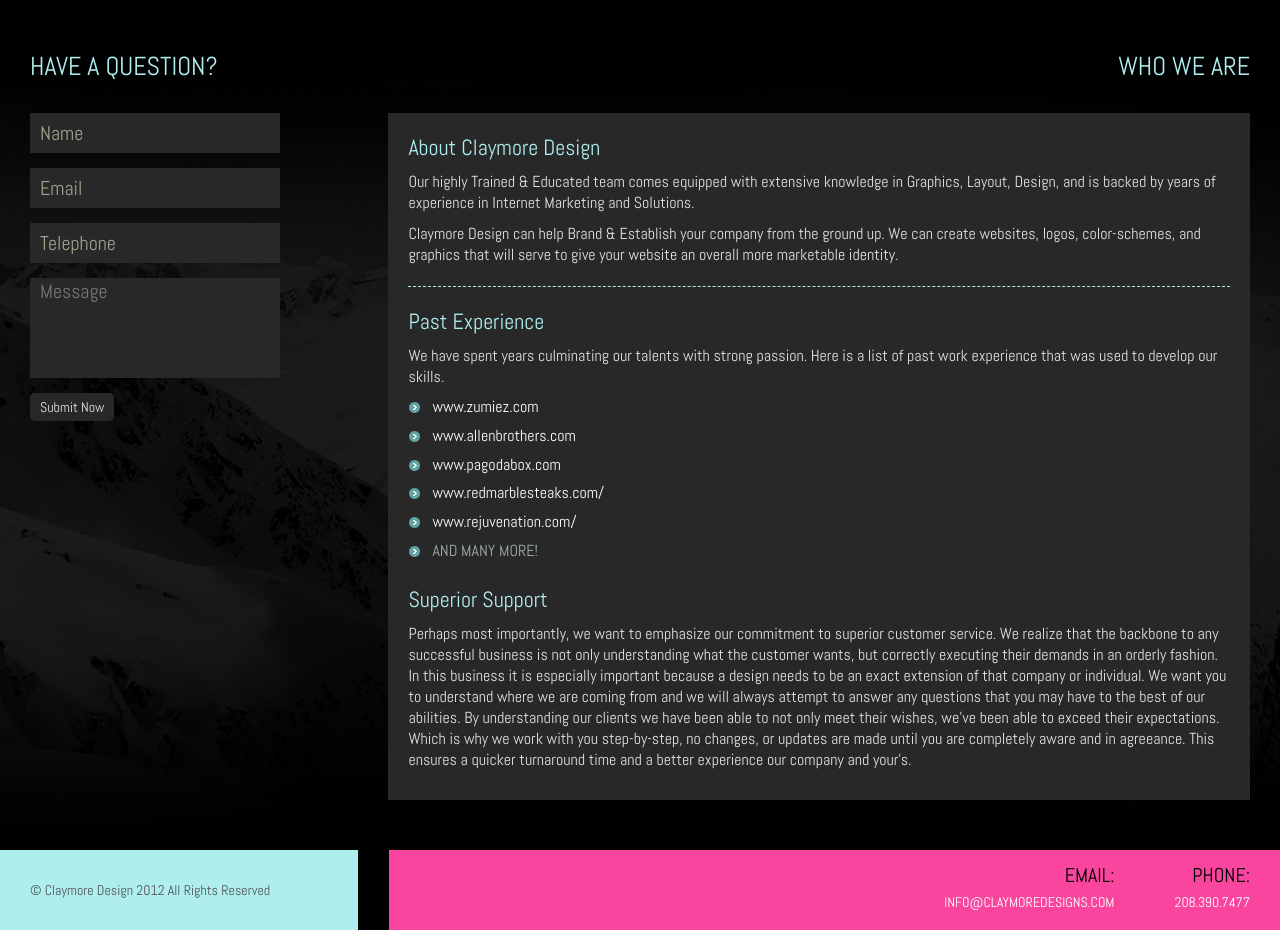
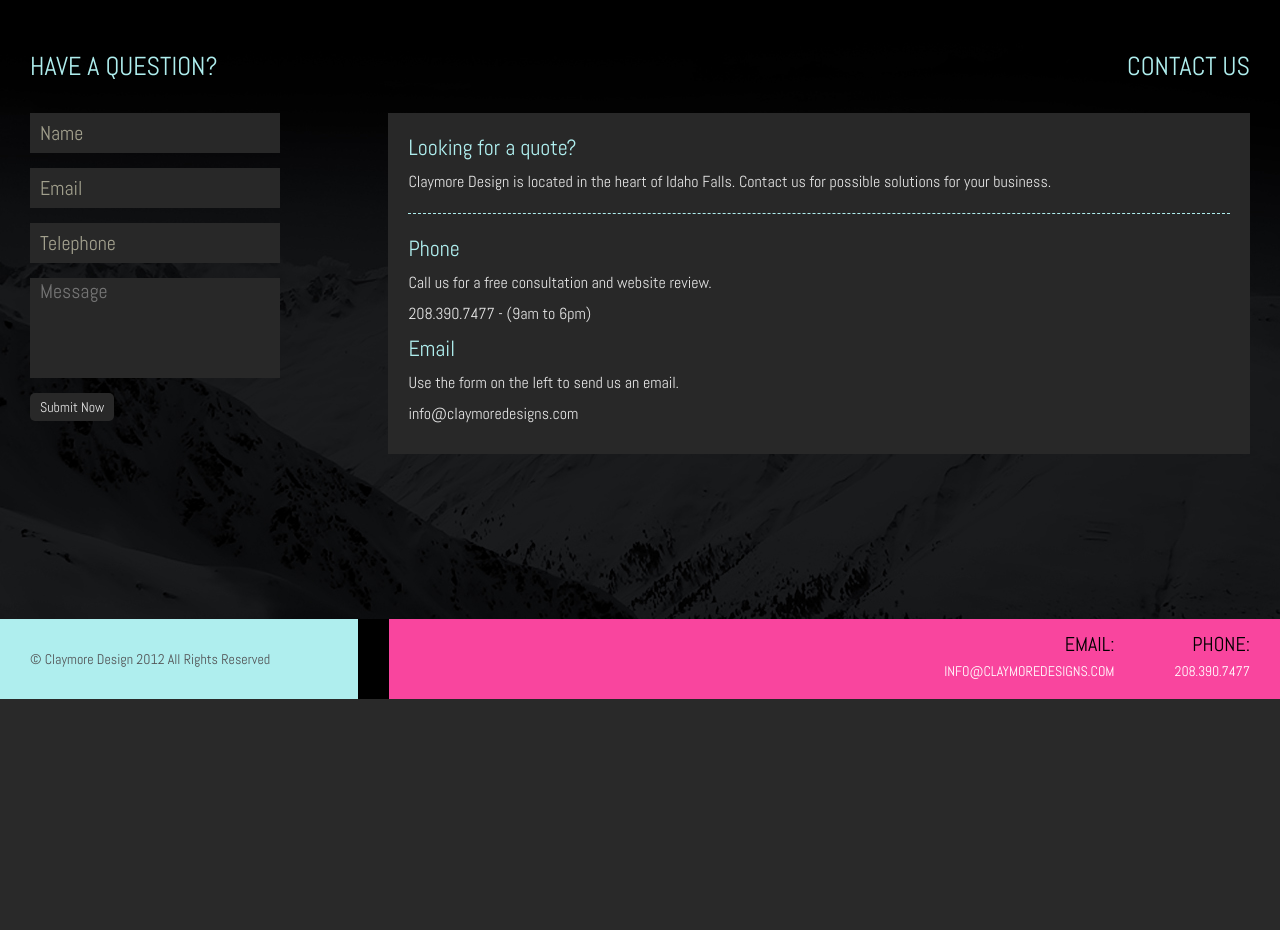
Before and after one commit to cphillipp/ClaymoreDesign, a PHP site: page /contact.php in a window 1280 px wide. Shown: the part 101-1031 px from the top of the page. After the commit the page ends 800 px from the top, so only its background shows below. Run offline with PHP 8.4, Linux system fonts and the light colour scheme.

Commit message:
updated css

```diff
--- a/contact.php
+++ b/contact.php
@@ -59,24 +59,17 @@ if(isset($_SESSION['message'])) {
         </form>
       </div>
       <div class="right">
-        <h2>Who We Are</h2>
+        <h2>Contact Us</h2>
         <section>
-          <h3>About Claymore Design</h3>
-          <p>Our highly Trained & Educated team comes equipped with extensive knowledge in Graphics, Layout, Design, and is backed by years of experience in Internet Marketing and Solutions.</p>
-          <p>Claymore Design can help Brand &amp; Establish your company from the ground up. We can create websites, logos, color-schemes, and graphics that will serve to give your website an overall more marketable identity.</p>
+          <h3>Looking for a quote?</h3>
+          <p>Claymore Design is located in the heart of Idaho Falls. Contact us for possible solutions for your business.</p>
           <div class="line"></div>
-          <h3>Past Experience</h3>
-          <p>We have spent years culminating our talents with strong passion. Here is a list of past work experience that was used to develop our skills.</p>
-          <ul>
-            <li><a href="http://www.zumiez.com/" target="_blank">www.zumiez.com</a></li>
-            <li><a href="http://www.allenbrothers.com/" target="_blank">www.allenbrothers.com</a></li>
-            <li><a href="https://www.pagodabox.com/" target="_blank">www.pagodabox.com</a></li>
-            <li><a href="http://www.redmarblesteaks.com/" target="_blank">www.redmarblesteaks.com/</a></li>
-            <li><a href="http://www.rejuvenation.com/" target="_blank">www.rejuvenation.com/</a></li>
-            <li>AND MANY MORE!</li>
-          </ul>
-          <h3>Superior Support</h3>
-          <p>Perhaps most importantly, we want to emphasize our commitment to superior customer service. We realize that the backbone to any successful business is not only understanding what the customer wants, but correctly executing their demands in an orderly fashion. In this business it is especially important because a design needs to be an exact extension of that company or individual. We want you to understand where we are coming from and we will always attempt to answer any questions that you may have to the best of our abilities. By understanding our clients we have been able to not only meet their wishes, we’ve been able to exceed their expectations. Which is why we work with you step-by-step, no changes, or updates are made until you are completely aware and in agreeance. This ensures a quicker turnaround time and a better experience our company and your’s.</p>
+          <h3>Phone</h3>
+          <p>Call us for a free consultation and website review.</p>
+          <p>208.390.7477 - (9am to 6pm)</p>
+          <h3>Email</h3>
+          <p>Use the form on the left to send us an email.</p>
+          <p>info@claymoredesigns.com</p>
         </section>
       </div>
     </div>
--- a/index.php
+++ b/index.php
@@ -58,8 +58,7 @@ if(isset($_SESSION['message'])) {
         </form>
       </div>
       <div class="right">
-        <!-- <h2>THIS IS WHAT WE DO</h2> -->
-        <ul>
+        <!-- <ul>
           <li>
             <div class="wrap">
               <h3>Business Branding &amp;<br /> Print Services</h3>
@@ -102,7 +101,7 @@ if(isset($_SESSION['message'])) {
               <a href="services.php" class="button">view our design services</a>
             </div>
           </li>
-        </ul>
+        </ul> -->
         <h2>Some of our clients</h2>
         <ul>
           <li><a href="http://www.eastidaholaw.net" target="_blank"><img src="images/tswa3.png" alt="Local Idaho Falls business website" /><span>TSWA </span></a></li>
```
